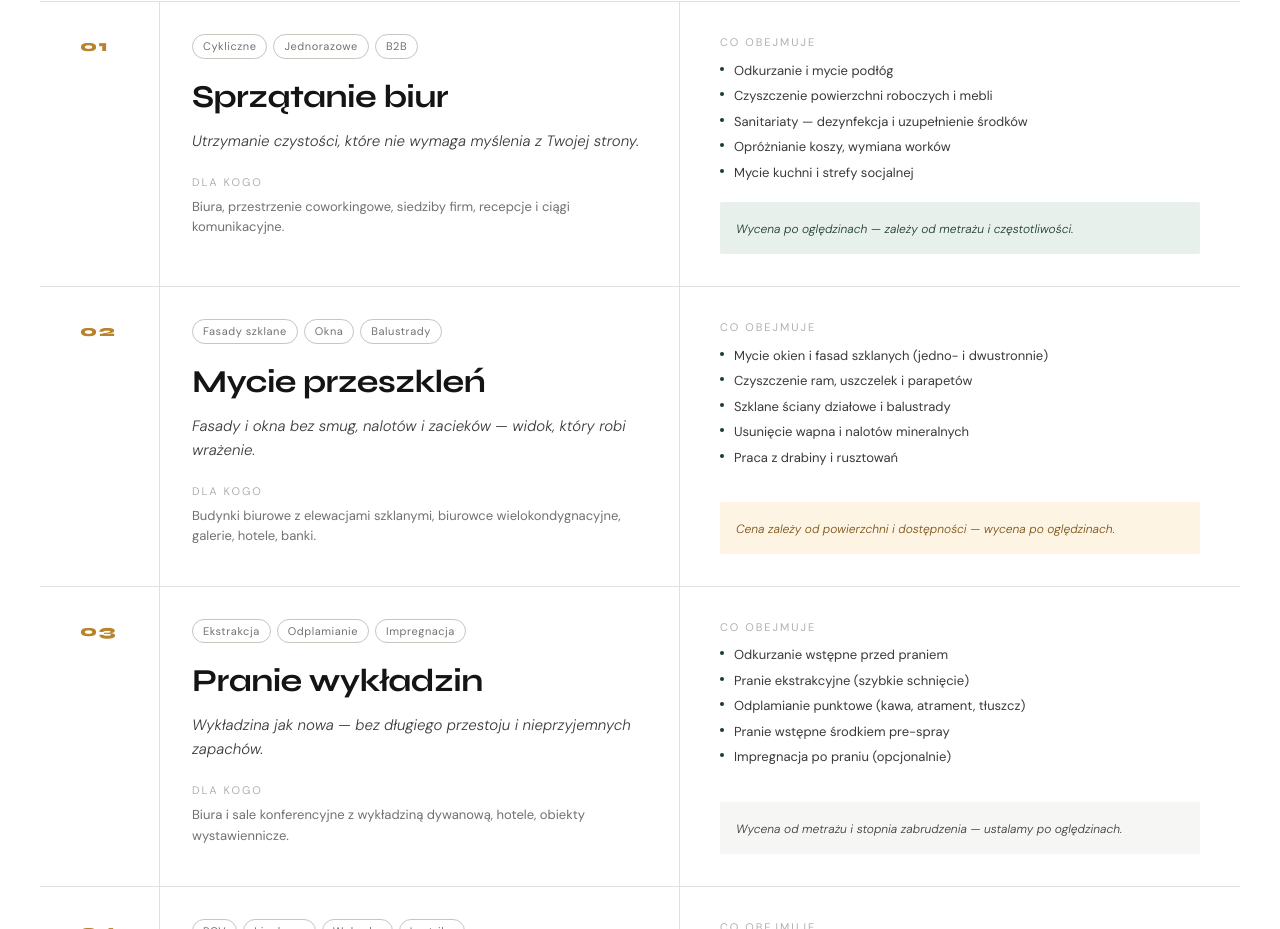
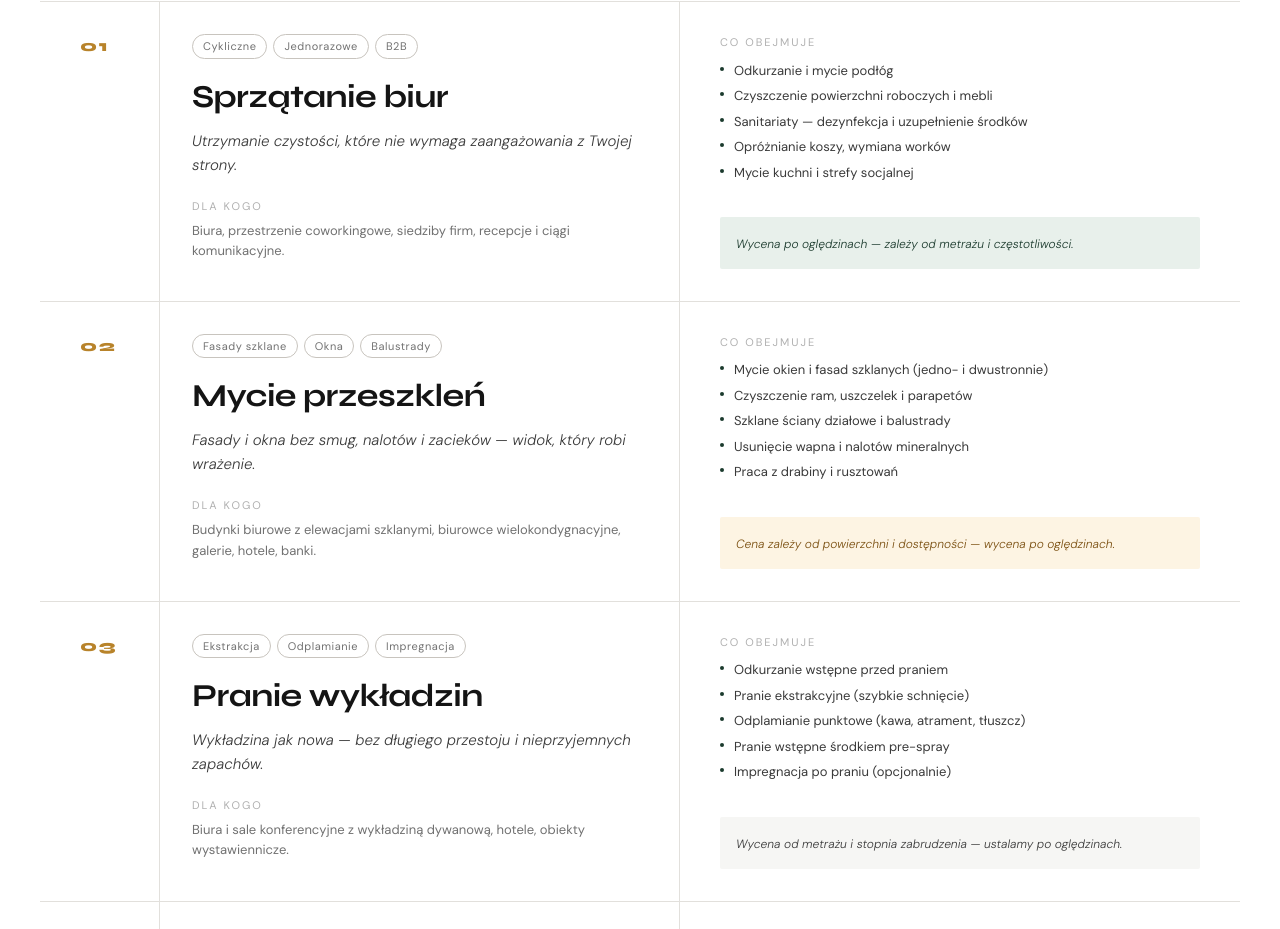
Before and after one commit to RobertSOB92/saturshine_strona, a React (Vite) app: page / in a window 1280 px wide. Shown: the part 994-1923 px from the top of the page. Built offline with nearby package versions, Linux system fonts and the light colour scheme.

Commit message:
Update copy text in Services

```diff
--- a/src/components/Services.tsx
+++ b/src/components/Services.tsx
@@ -27,7 +27,7 @@ const SERVICES = [
     number: '01',
     title: 'Sprzątanie biur',
     tags: ['Cykliczne', 'Jednorazowe', 'B2B'],
-    lead: 'Utrzymanie czystości, które nie wymaga myślenia z Twojej strony.',
+    lead: 'Utrzymanie czystości, które nie wymaga zaangażowania z Twojej strony.',
     forWho: 'Biura, przestrzenie coworkingowe, siedziby firm, recepcje i ciągi komunikacyjne.',
     includes: [
       'Odkurzanie i mycie podłóg',
```
